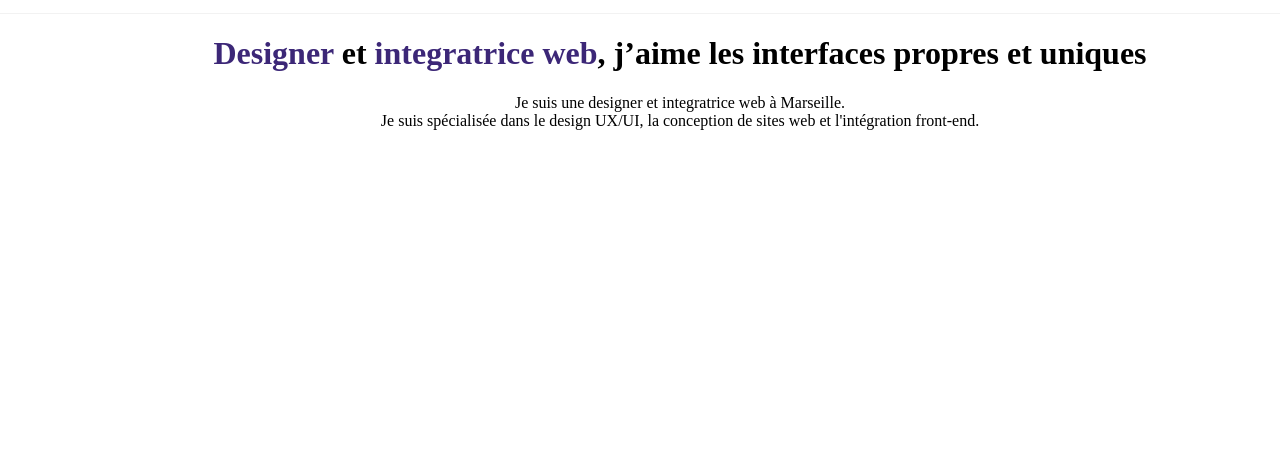
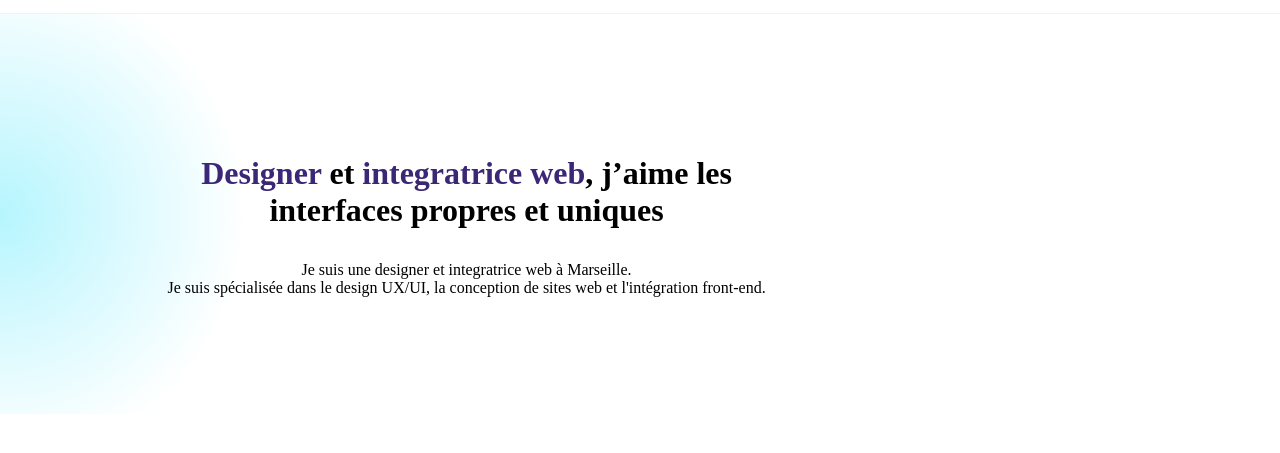
Before and after one commit to Viktoria-Iudina/Portfolio, a plain HTML site: page index.html in a window 1280 px wide. Shown: the part 37-490 px from the top of the page. Drawn offline with Linux system fonts and the light colour scheme.

Commit message:
Added radial to the background, fixed title position

```diff
--- a/index.html
+++ b/index.html
@@ -63,6 +63,9 @@
     </header>
     <main>
         <div class="container-main">
+            <div class="left-gradient-container">
+            </div>
+            <div class="title-subtitle-container">
                 <h1 class="page-title"><span class="text-highlight">Designer</span> et <span class="text-highlight">integratrice web</span>,
                     j’aime les interfaces propres et uniques
                 </h1>
@@ -71,7 +74,7 @@
                     Je suis spécialisée dans le design UX/UI, la conception de sites web et l'intégration front-end.
                 </h2>
             </div>
+        </div>
     </main>
-
 </body>
 </html>
--- a/styles/style.css
+++ b/styles/style.css
@@ -7,6 +7,7 @@ body {
 .text-highlight {
    color: #3C2777;
 }
+/* HEADER */
 .header-container {
     display: flex;
     border-bottom: 1px solid #F2F2F2;
@@ -22,15 +23,32 @@ body {
     margin-right: 2em;
     color: black;
 }
-main {
-    margin-left: 5em;
-    margin-left: 5em;
-}
+/* HEADER END */
+
 .page-title,
 .sub-title  {
     text-align: center;
 }
+.page-title {
+    margin: auto;
+    display: block;
+    align-items: center;
+    width: 66%;
+    padding-top: 4em;
+}
 .sub-title {
     font-size: medium;
     font-weight: 50;
+    width: 84%;
+    margin: auto;
+    margin-top: 2em;
 }
+.title-subtitle-container {
+    position: absolute;
+    top: 4em;
+}
+
+.left-gradient-container {
+    background: radial-gradient(circle at center left, #B6F5FE, transparent 19%);
+    height: 50vh;
+}
```
Lines whose indentation alone changed are shown as unchanged.
